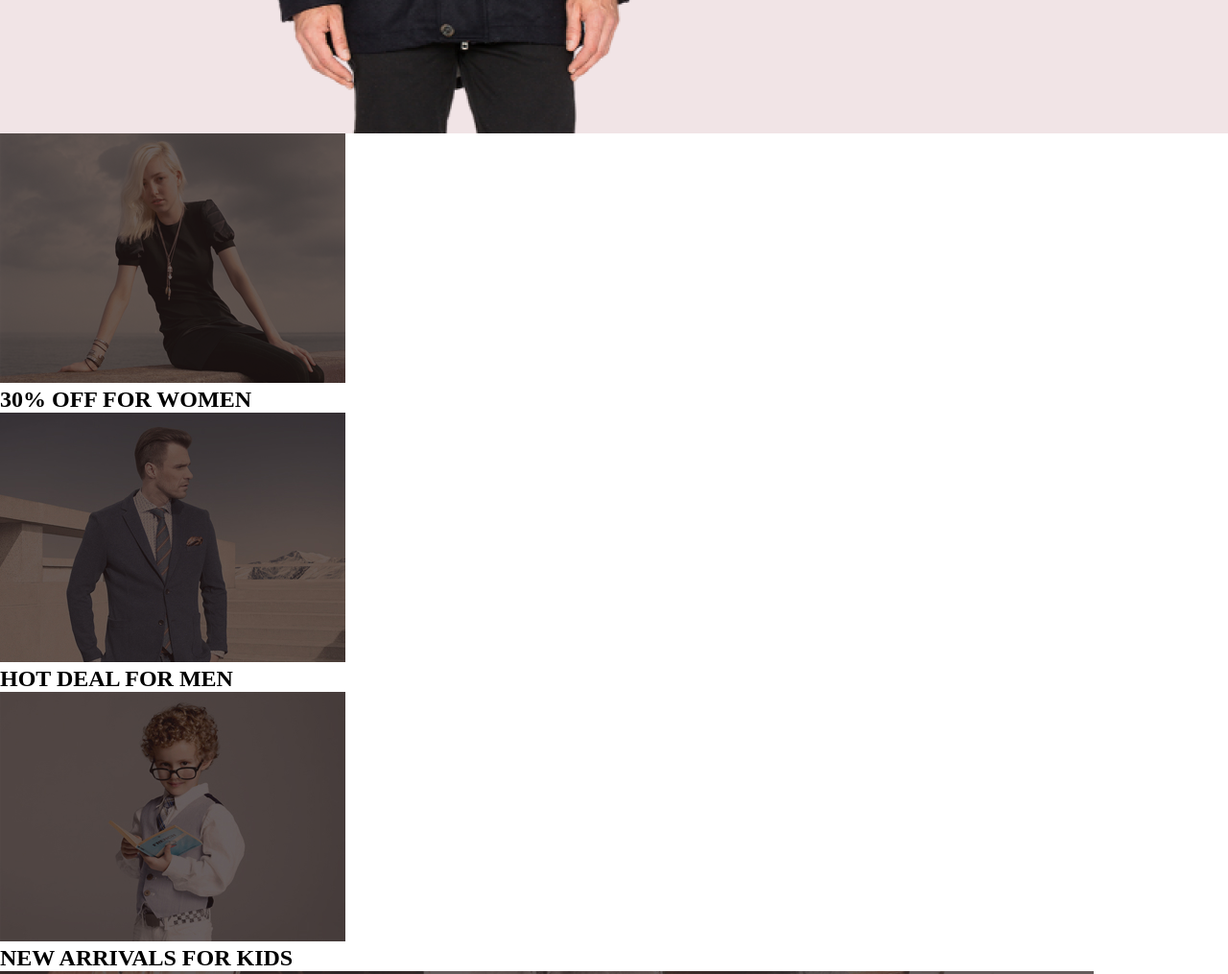
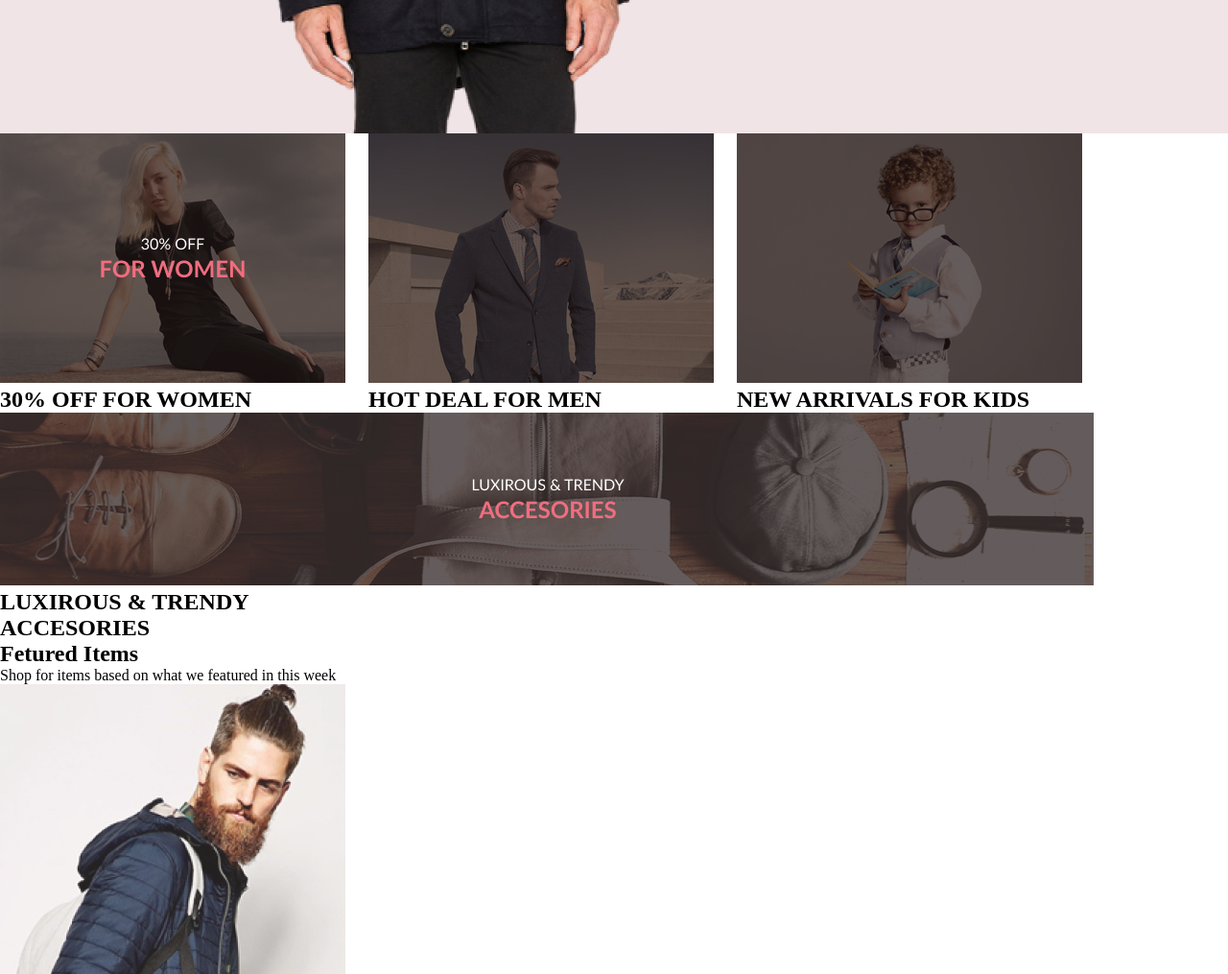
Before and after one commit to AntonioGuletskiy/gb-home-site, a plain HTML site: page index.html in a window 1280 px wide. Shown: the part 700-1715 px from the top of the page at 96% size. Drawn offline with Linux system fonts and the light colour scheme.

Commit message:
add grid

```diff
--- a/index.html
+++ b/index.html
@@ -32,7 +32,7 @@
     </section>
     <section class="product">
         <div class="product_menu">
-            <img src="img/Group 36.png" alt="">
+            <img src="img/1-for women.png" alt="">
             <h1><span>30% OFF</span>
                 FOR WOMEN</h1>
         </div>
--- a/style.css
+++ b/style.css
@@ -55,3 +55,8 @@
 .span2 {
     color: #F16D7F;
 }
+
+.product {
+    display: grid;
+    grid-template-columns: 30% 30% 30%;
+}
```
Also changed, not shown: img/1-for women.png (added), img/Group 36.png (deleted).
